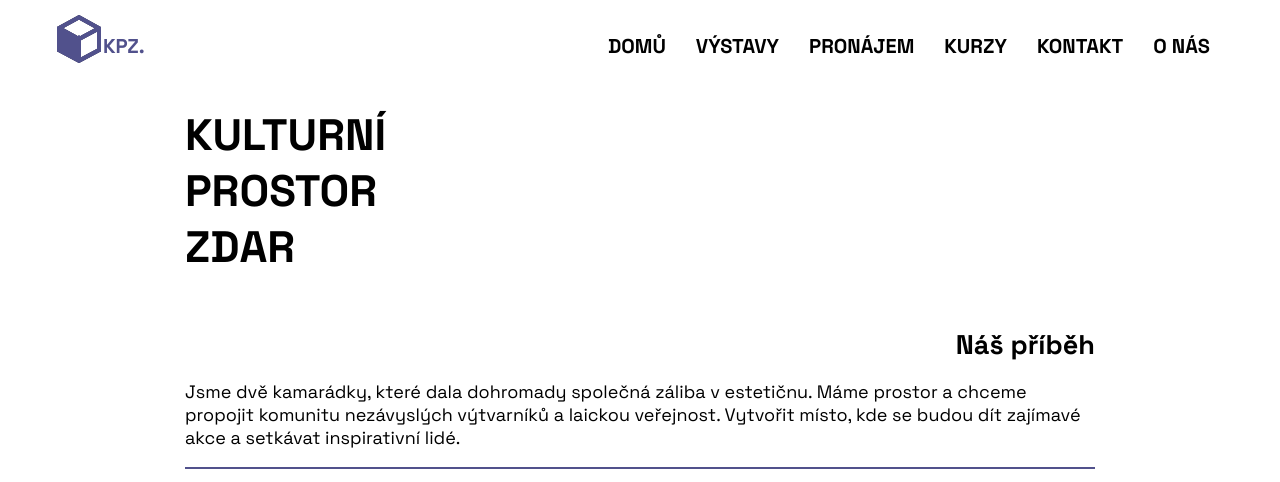
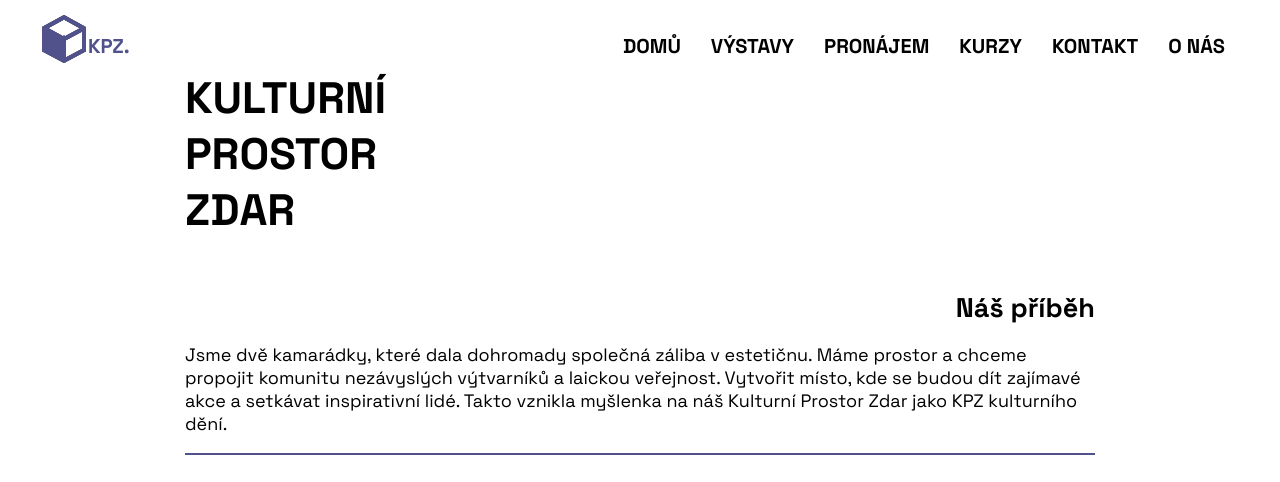
Before and after one commit to PrikrylovaJ/Kulturni-prostor-Zdar, a React app: page /about-us in a window 1280 px wide. Shown: the top 482 px of the page. Built offline with nearby package versions, Linux system fonts and the light colour scheme.

Commit message:
zafixovani menu

```diff
--- a/src/About/index.jsx
+++ b/src/About/index.jsx
@@ -13,7 +13,8 @@ export const About = () => {
               Jsme dvě kamarádky, které dala dohromady společná záliba v
               estetičnu. Máme prostor a chceme propojit komunitu nezávyslých
               výtvarníků a laickou veřejnost. Vytvořit místo, kde se budou dít
-              zajímavé akce a setkávat inspirativní lidé.
+              zajímavé akce a setkávat inspirativní lidé. Takto vznikla myšlenka
+              na náš Kulturní Prostor Zdar jako KPZ kulturního dění.
             </p>
             <hr />
           </div>
--- a/src/Header/index.jsx
+++ b/src/Header/index.jsx
@@ -13,7 +13,7 @@ export const Header = () => {
   return (
     <>
       <header>
-        <div className="header">
+        <div className="header header__fixed">
           <div className="header__container">
             <div className="header__logo">
               <Link to="/">KPZ.</Link>
@@ -25,7 +25,8 @@ export const Header = () => {
                   onClick={handleClickHamburger}
                 />
               </div>
-              <nav onClick={() => setIsOpen(false)}
+              <nav
+                onClick={() => setIsOpen(false)}
                 className={
                   isOpen
                     ? 'header__navigation'
--- a/src/Header/style.css
+++ b/src/Header/style.css
@@ -1,3 +1,12 @@
+.header__fixed {
+  position: fixed;
+  top: 0;
+  left: 0;
+  right: 0;
+  max-width: 1200px;
+  margin: 0 auto;
+}
+
 .header__container {
   display: flex;
   justify-content: space-between;
--- a/src/style.css
+++ b/src/style.css
@@ -20,6 +20,7 @@ html {
 main {
   max-width: 1000px;
   margin: 0 auto;
+  margin-top: 70px;
 }
 
 @media (min-width: 576px) {
```
